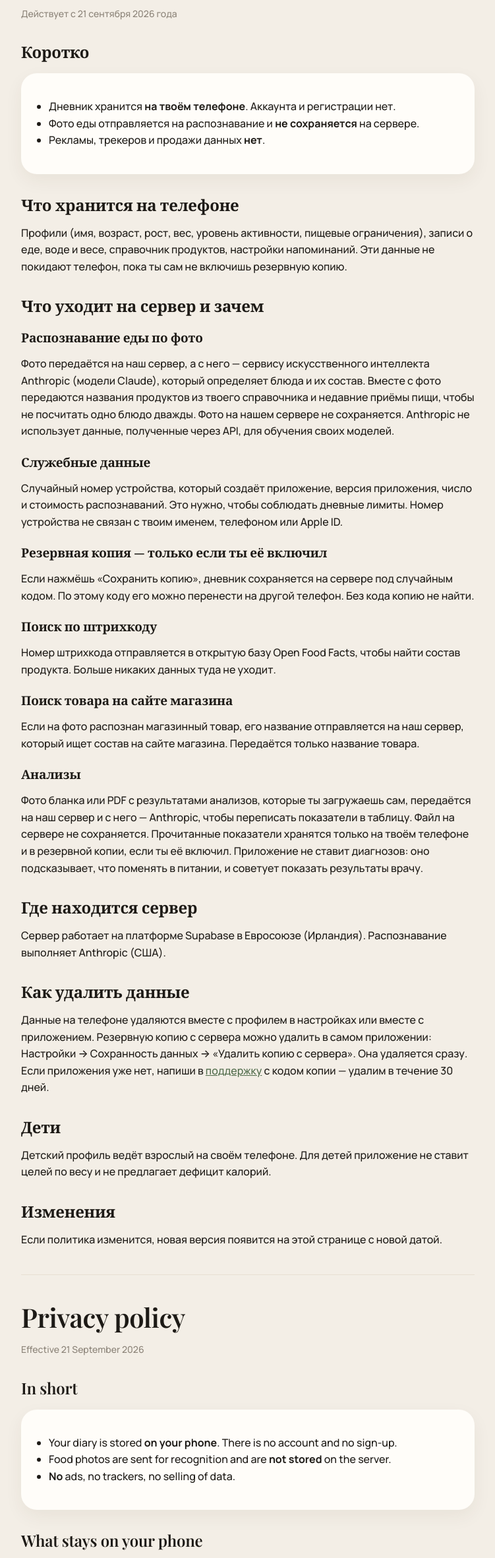
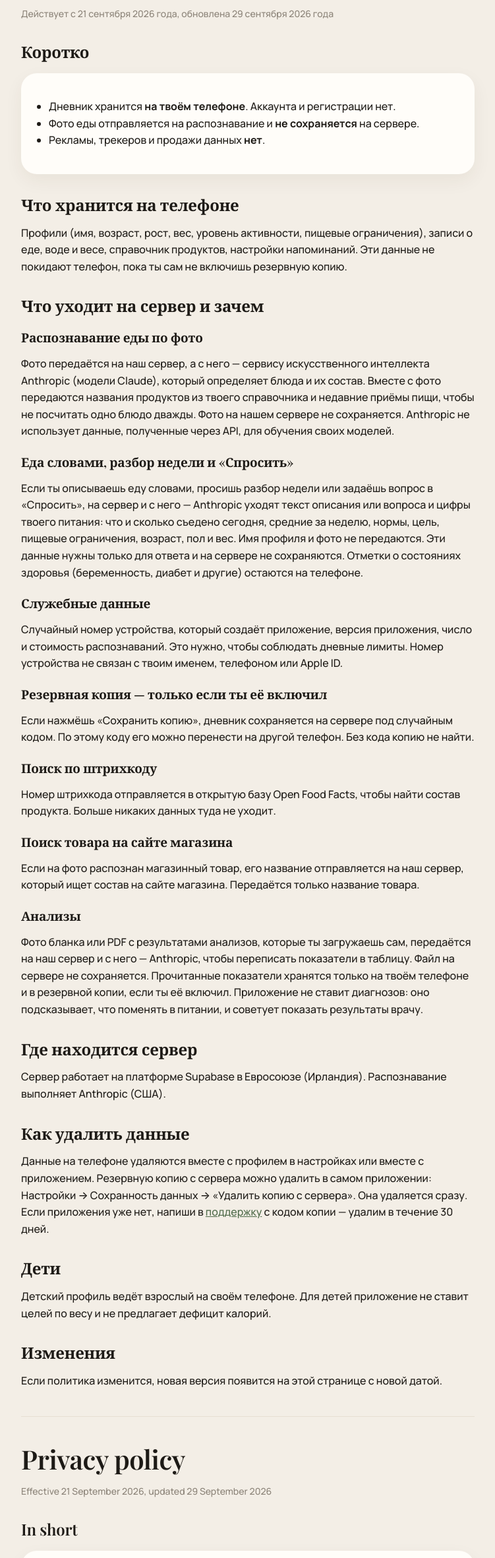
Before and after one commit to thealexxx-coder/pitanie-site, a plain HTML site: page privacy.html in a window 1280 px wide. Shown: the part 163-2525 px from the top of the page at 66% size, without its empty margins (264-1015 px from the left). Drawn offline with nearby package versions, Linux system fonts and the light colour scheme.

Commit message:
Политика: ввод словами, разбор недели и «Спросить»

```diff
--- a/privacy.html
+++ b/privacy.html
@@ -15,7 +15,7 @@
 
   <section id="ru">
     <h1>Политика конфиденциальности</h1>
-    <p class="muted">Действует с 21 сентября 2026 года</p>
+    <p class="muted">Действует с 21 сентября 2026 года, обновлена 29 сентября 2026 года</p>
 
     <h2>Коротко</h2>
     <div class="card">
@@ -32,6 +32,8 @@
     <h2>Что уходит на сервер и зачем</h2>
     <h3>Распознавание еды по фото</h3>
     <p>Фото передаётся на наш сервер, а с него — сервису искусственного интеллекта Anthropic (модели Claude), который определяет блюда и их состав. Вместе с фото передаются названия продуктов из твоего справочника и недавние приёмы пищи, чтобы не посчитать одно блюдо дважды. Фото на нашем сервере не сохраняется. Anthropic не использует данные, полученные через API, для обучения своих моделей.</p>
+    <h3>Еда словами, разбор недели и «Спросить»</h3>
+    <p>Если ты описываешь еду словами, просишь разбор недели или задаёшь вопрос в «Спросить», на сервер и с него — Anthropic уходят текст описания или вопроса и цифры твоего питания: что и сколько съедено сегодня, средние за неделю, нормы, цель, пищевые ограничения, возраст, пол и вес. Имя профиля и фото не передаются. Эти данные нужны только для ответа и на сервере не сохраняются. Отметки о состояниях здоровья (беременность, диабет и другие) остаются на телефоне.</p>
     <h3>Служебные данные</h3>
     <p>Случайный номер устройства, который создаёт приложение, версия приложения, число и стоимость распознаваний. Это нужно, чтобы соблюдать дневные лимиты. Номер устройства не связан с твоим именем, телефоном или Apple ID.</p>
     <h3>Резервная копия — только если ты её включил</h3>
@@ -60,7 +62,7 @@
 
   <section id="en" lang="en">
     <h1>Privacy policy</h1>
-    <p class="muted">Effective 21 September 2026</p>
+    <p class="muted">Effective 21 September 2026, updated 29 September 2026</p>
 
     <h2>In short</h2>
     <div class="card">
@@ -77,6 +79,8 @@
     <h2>What is sent to the server and why</h2>
     <h3>Photo recognition</h3>
     <p>The photo is sent to our server and from there to Anthropic's AI service (Claude models), which identifies the dishes and their nutrition. Names of foods from your list and your recent meals are sent along with it, so the same dish is not counted twice. The photo is not stored on our server. Anthropic does not use data received through its API to train its models.</p>
+    <h3>Meals in words, weekly review and “Ask”</h3>
+    <p>When you describe a meal in words, ask for a weekly review or ask a question in “Ask”, the text and your nutrition numbers are sent to our server and from there to Anthropic: what and how much you ate today, weekly averages, your targets, goal, food restrictions, age, sex and weight. The profile name and photos are not sent. This data is used only to produce the answer and is not stored on the server. Health conditions you mark (pregnancy, diabetes and others) stay on your phone.</p>
     <h3>Technical data</h3>
     <p>A random device number created by the app, the app version, and the number and cost of recognitions. This is needed to apply daily limits. The device number is not linked to your name, phone number or Apple ID.</p>
     <h3>Backup — only if you turn it on</h3>
```
